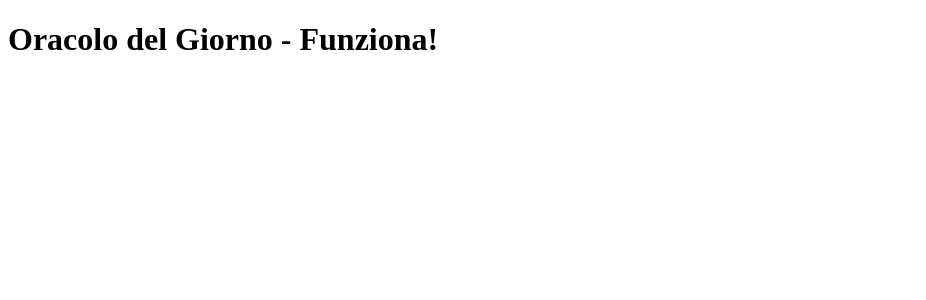
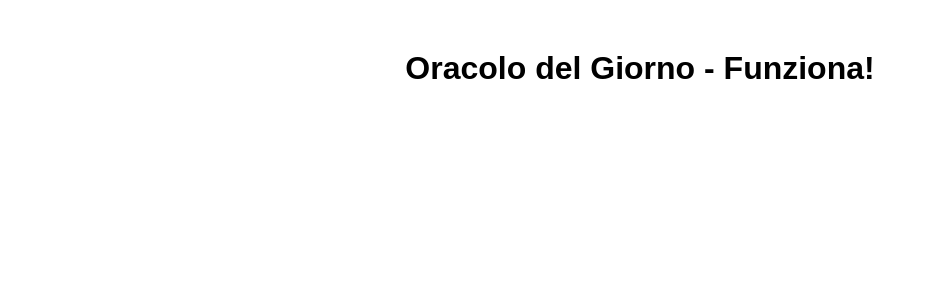
Before and after one commit to cortelezzimario-bit/oracolo-del-giorno, a Next.js app: page / in a window 1280 px wide. Shown: the top 300 px of the page, without its empty margins (0-926 px from the left). Built offline with nearby package versions, Linux system fonts and the light colour scheme.

Commit message:
Update layout.jsx

```diff
--- a/app/layout.jsx
+++ b/app/layout.jsx
@@ -1,12 +1,14 @@
 export const metadata = {
   title: "Oracolo del Giorno",
-  description: "Ogni giorno una frase unica generata dall'IA",
+  description: "Ogni giorno una frase ispirazionale",
 };
 
 export default function RootLayout({ children }) {
   return (
     <html lang="it">
-      <body>{children}</body>
+      <body style={{ fontFamily: "sans-serif", textAlign: "center", marginTop: "50px" }}>
+        {children}
+      </body>
     </html>
   );
 }
```
